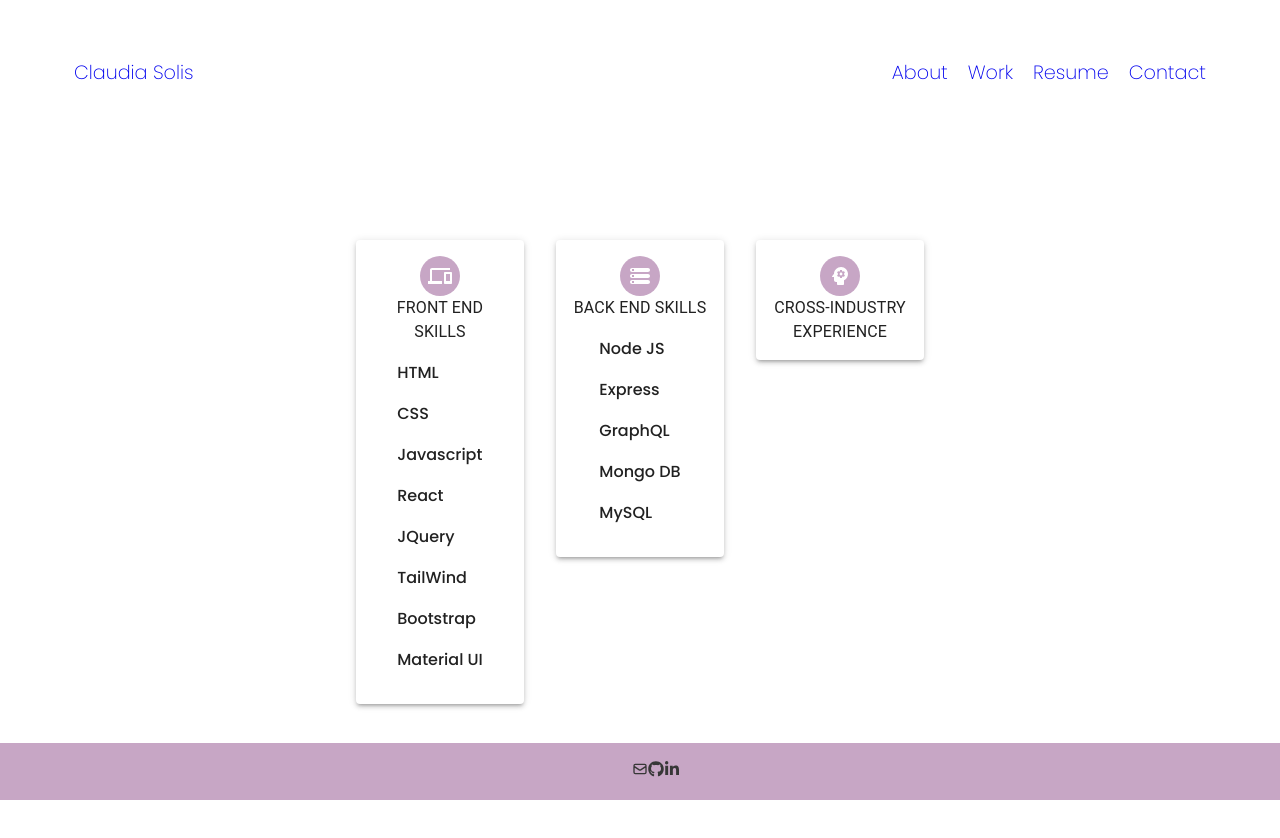
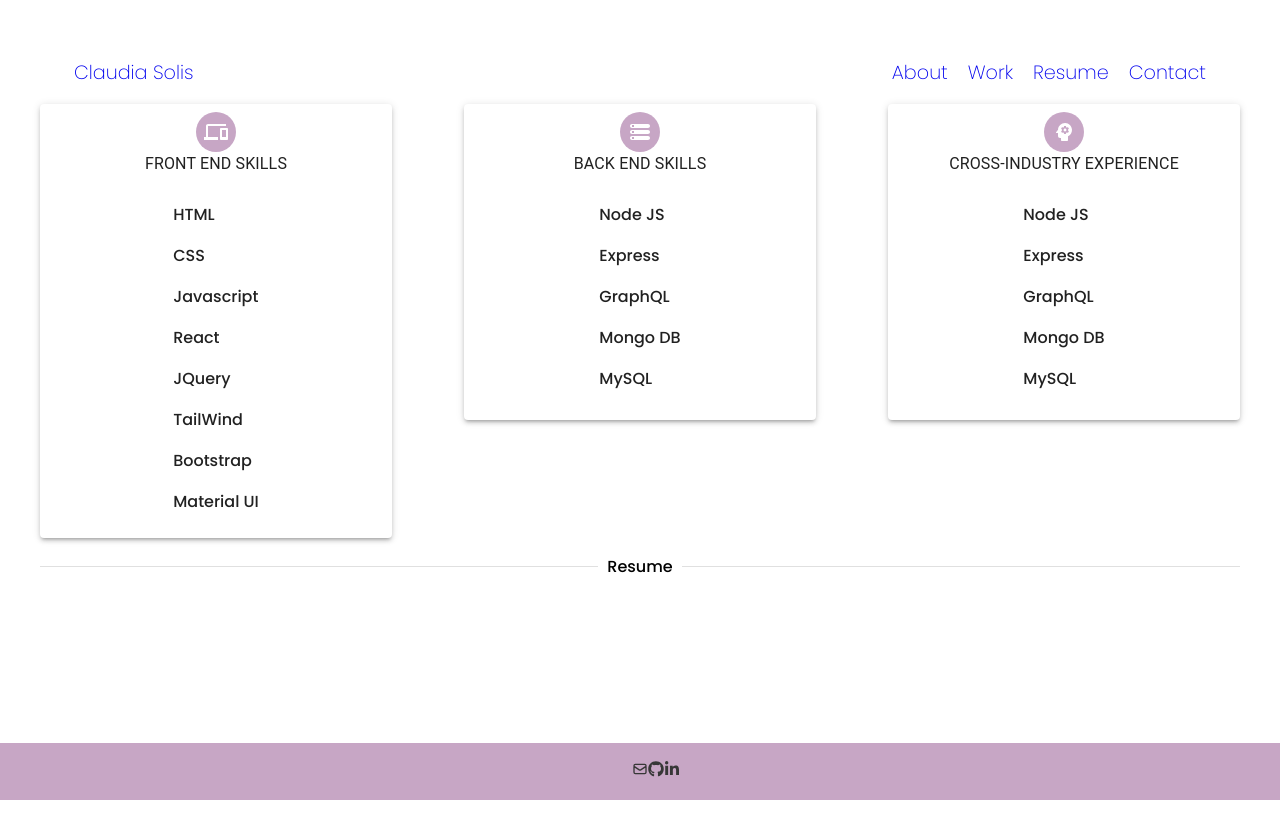
Before and after one commit to cjsolis12/claudia-solis, a React (Vite) app: page /resume in a window 1280 px wide. Shown: the top 838 px of the page. Built offline with nearby package versions, Linux system fonts and the light colour scheme.

Commit message:
added skills and fixing styling

```diff
--- a/src/pages/Resume.jsx
+++ b/src/pages/Resume.jsx
@@ -5,6 +5,7 @@ import List from "@mui/material/List";
 import ListItem from "@mui/material/ListItem";
 import Avatar from "@mui/material/Avatar";
 import Grid from "@mui/material/Grid";
+import Divider from '@mui/material/Divider';
 import DevicesOutlinedIcon from "@mui/icons-material/DevicesOutlined";
 import StorageRoundedIcon from "@mui/icons-material/StorageRounded";
 import PsychologyRoundedIcon from "@mui/icons-material/PsychologyRounded";
@@ -12,10 +13,11 @@ import Grow from "@mui/material/Grow";
 
 export default function Resume() {
   return (
+    <>
     <Grid
       container
-      spacing={2}
-      sx={{ maxWidth: 600, margin: "auto", maxHeight: "100vh" }}
+      spacing={9}
+      sx={{ maxHeight: "100vh" }}
     >
       {/* Text Column */}
       {/* <Grid
@@ -43,7 +45,9 @@ export default function Resume() {
               display: "flex",
               flexDirection: "column",
               alignItems: "center",
-              padding: "16px",
+              padding: "8px",
+              minHeight: "300px",
+              width: "100%"
             }}
           >
             <Avatar sx={{ backgroundColor: Colors.lilac }}>
@@ -58,7 +62,7 @@ export default function Resume() {
             >
               Front End Skills
             </Typography>
-            <List>
+            <List sx={{ marginTop: "10px", "& .MuiListItem-dense": { paddingTop: 0, paddingBottom: 0 } }}>
               <ListItem>HTML</ListItem>
               <ListItem>CSS</ListItem>
               <ListItem>Javascript</ListItem>
@@ -81,7 +85,9 @@ export default function Resume() {
               display: "flex",
               flexDirection: "column",
               alignItems: "center",
-              padding: "16px",
+              padding: "8px",
+              minHeight: "300px",
+              width: "100%"
             }}
           >
             <Avatar sx={{ backgroundColor: Colors.lilac }}>
@@ -95,7 +101,7 @@ export default function Resume() {
             >
               Back End Skills
             </Typography>
-            <List>
+            <List sx={{ marginTop: "10px", "& .MuiListItem-dense": { paddingTop: 0, paddingBottom: 0 } }}>
               <ListItem>Node JS</ListItem>
               <ListItem>Express</ListItem>
               <ListItem>GraphQL</ListItem>
@@ -116,7 +122,9 @@ export default function Resume() {
               display: "flex",
               flexDirection: "column",
               alignItems: "center",
-              padding: "16px",
+              padding: "8px",
+              minHeight: "300px",
+              width: "100%"
             }}
           >
             <Avatar sx={{ backgroundColor: Colors.lilac }}>
@@ -130,9 +138,19 @@ export default function Resume() {
             >
               Cross-Industry Experience
             </Typography>
+            <List sx={{ marginTop: "10px", "& .MuiListItem-dense": { paddingTop: 0, paddingBottom: 0 } }}>
+              <ListItem>Node JS</ListItem>
+              <ListItem>Express</ListItem>
+              <ListItem>GraphQL</ListItem>
+              <ListItem>Mongo DB</ListItem>
+              <ListItem>MySQL</ListItem>
+
+            </List>
           </Paper>
         </Grow>
       </Grid>
     </Grid>
+          <Divider>Resume</Divider>
+          </>
   );
 }
```
